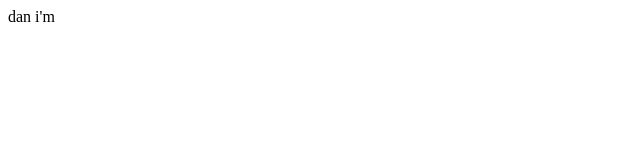
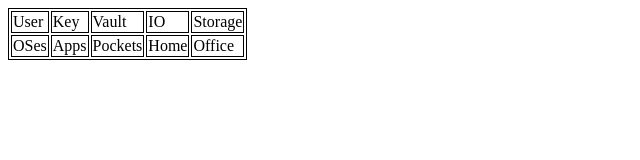
Before and after one commit to danim10f/danim10f.github.io, a plain HTML site: page index.html in a window 1280 px wide. Shown: the whole page, without its empty margins (0-640 px from the left). Drawn offline with Linux system fonts and the light colour scheme.

Commit message:
Update index.html

```diff
--- a/index.html
+++ b/index.html
@@ -1 +1,30 @@
-dan i'm
+<!DOCTYPE html>
+<html>
+    <head>
+        <title>Dan I'm</title>
+        <style>
+            * { box-sizing:border-box; }
+            table { border:1px solid black; }
+            td { border:1px solid black; }
+        </style>
+    </head>
+    <body>
+        <table>
+            <tr>
+                <td>User</td>
+                <td>Key</td>
+                <td>Vault</td>
+                <td>IO</td>
+                <td>Storage</td>
+            </tr>
+            <tr>
+                <td>OSes</td>
+                <td>Apps</td>
+                <td>Pockets</td>
+                <td>Home</td>
+                <td>Office</td>
+            </tr>
+        </table>
+    </body>
+</html>
+<!-- EOF -->
```
